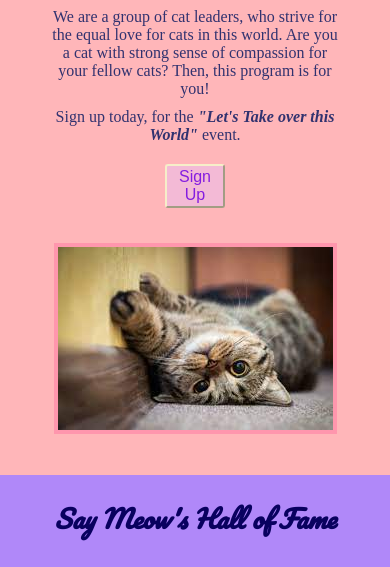
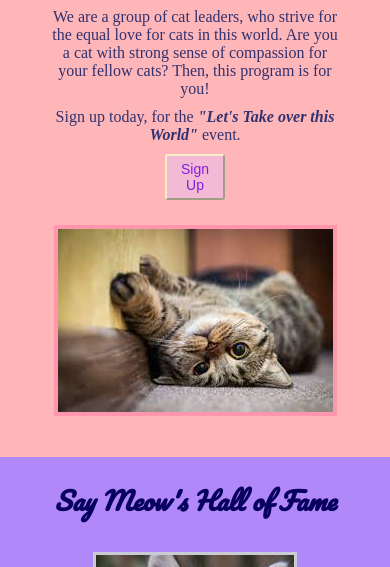
Before and after one commit to Akshaya-LR/Akshaya-LR.github.io, a plain HTML site: page index.html in a window 390 px wide. Shown: the part 205-772 px from the top of the page. Drawn offline with Linux system fonts and the light colour scheme; a web font is replaced by a local one.

Commit message:
Changed Sign up button size in About section for media query

```diff
--- a/styles.css
+++ b/styles.css
@@ -257,9 +257,9 @@ footer{
   }
 
   #submit{
-    font-size: 16px;
-    margin: 15px;
-    padding: 2px;
+    font-size: 14px;
+    margin: 5px;
+    padding: 5px;
   }
 
   #about .cat,
@@ -293,7 +293,7 @@ footer{
   aside#img{
     margin: 0 0 20px 0;
   }
-  #sub{
+  #sub {
     font-size: 16px;
     margin: 0 0 5px 0;
     padding: 5px;
```
